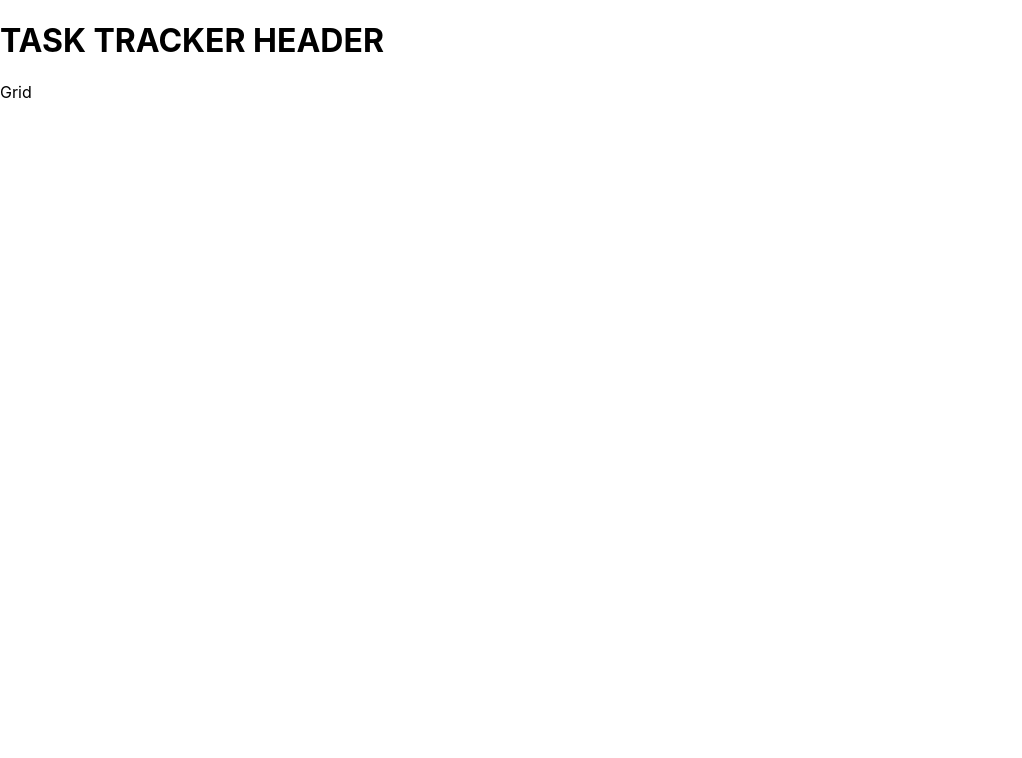
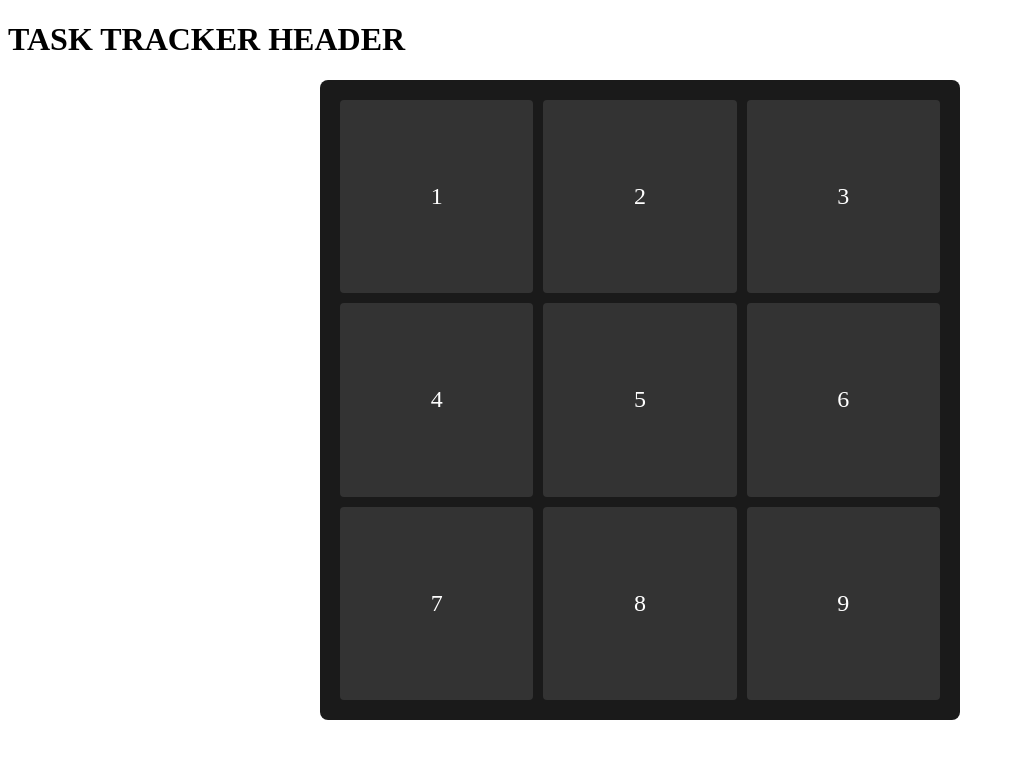
Before and after one commit to lling0212/hackHersHackathonApp, a React (Create React App) app: page / in a window 1280 px wide. Shown: the top 758 px of the page, without its empty margins (0-1022 px from the left). Built offline with nearby package versions, Linux system fonts and the light colour scheme.

Commit message:
adding grid

```diff
--- a/src/index.css
+++ b/src/index.css
@@ -1,13 +1,42 @@
-body {
-  margin: 0;
-  font-family: -apple-system, BlinkMacSystemFont, 'Segoe UI', 'Roboto', 'Oxygen',
-    'Ubuntu', 'Cantarell', 'Fira Sans', 'Droid Sans', 'Helvetica Neue',
-    sans-serif;
-  -webkit-font-smoothing: antialiased;
-  -moz-osx-font-smoothing: grayscale;
+.grid-container {
+  display: grid;
+  grid-template-columns: repeat(3, 1fr); /* Creates a 3-column grid */
+  gap: 10px; /* Adjust the space between grid items */
+  width: 100%; /* Set the width to fit its container */
+  max-width: 600px; /* Maximum width can be adjusted as per your layout */
+  margin: 0 auto; /* Center the grid */
+  padding: 20px; /* Padding around the grid */
+  background-color: #1a1a1a; /* Dark background as shown in the image */
+  border-radius: 8px; /* Optional: adds rounded corners to the grid container */
 }
 
-code {
-  font-family: source-code-pro, Menlo, Monaco, Consolas, 'Courier New',
-    monospace;
+.grid-item {
+  background-color: #333; /* Slightly lighter color for the grid items */
+  color: #fff; /* White text color */
+  display: flex;
+  justify-content: center;
+  align-items: center;
+  border-radius: 4px; /* Optional: rounded corners for grid items */
+  font-size: 1.5em; /* Adjust the font size as needed */
 }
+
+/* Ensures that the grid items are squares */
+.grid-item::before {
+  content: '';
+  float: left;
+  padding-top: 100%; /* The padding-top percentage equals the width of the container, this ensures a square */
+}
+
+.grid-item::after {
+  content: '';
+  display: block;
+  clear: both;
+}
+
+/* Add responsive behavior */
+@media (max-width: 600px) {
+  .grid-container {
+    width: 90%; /* Adjust width for smaller screens */
+    max-width: none;
+  }
+}
--- a/src/mainscreen/Grid.js
+++ b/src/mainscreen/Grid.js
@@ -1,13 +1,19 @@
-// render 9 task tiles & image selector into this file
-
-import React from 'react'
+import React from 'react';
+import '/Users/mckennareale/Downloads/IntelliJ_files/hackHersHackathonApp/src/index.css'; // Import your CSS file
 
 const Grid = () => {
+  const gridSize = 3; // since it's a 3x3 grid
+  const gridNumbers = [1, 2, 3, 4, 5, 6, 7, 8, 9]; // the numbers to display in the grid
+
   return (
-    <div>
-      Grid
+    <div className="grid-container">
+      {gridNumbers.map(number => (
+        <div key={number} className="grid-item">
+          {number}
+        </div>
+      ))}
     </div>
-  )
-}
+  );
+};
 
-export default Grid
+export default Grid;
```
Also changed, not shown: src/tailwind.config.js (added, +8 -0 lines), src/mainscreen/PuzzleMode.js (added).
